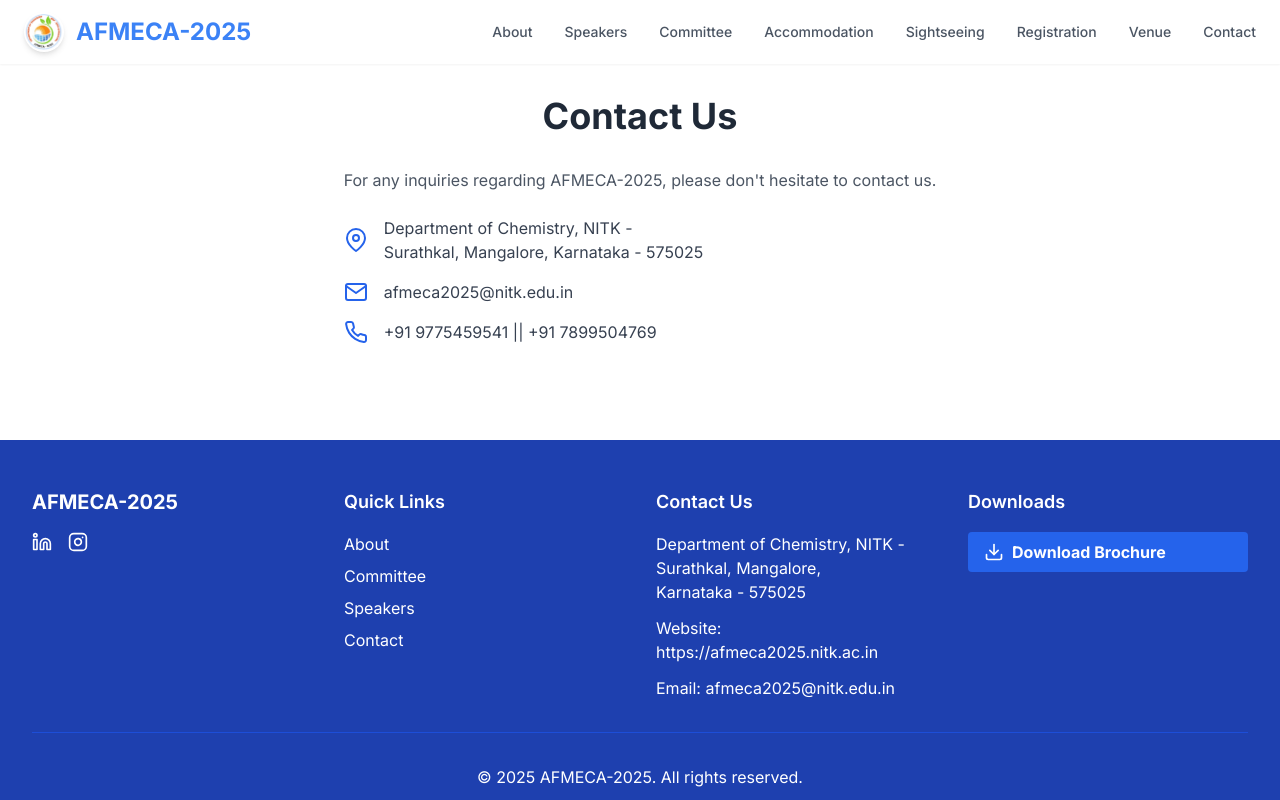
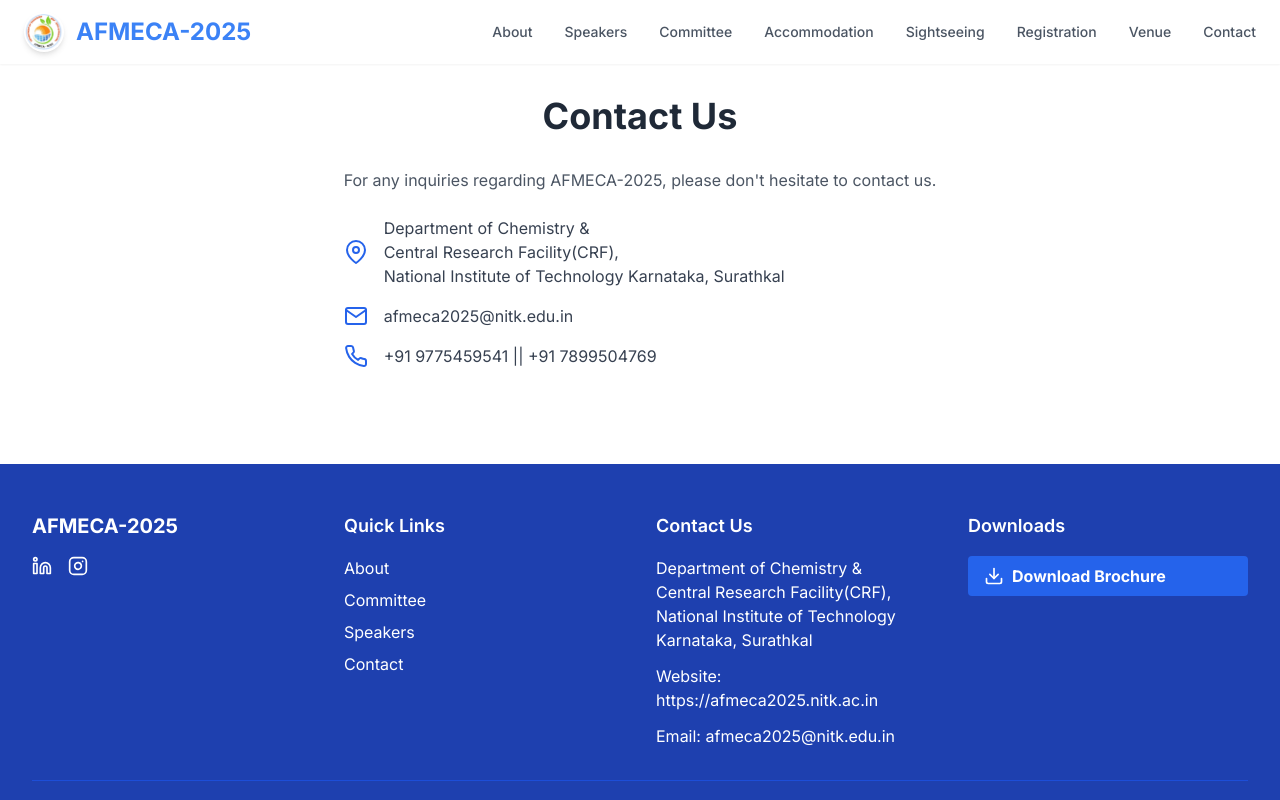
Before and after one commit to davepandit/National-Symposium-Chem-Dept, a React (Create React App) app: page /contact in a window 1280 px wide. Built offline with nearby package versions, Linux system fonts and the light colour scheme; the HTML template or start-up script is replaced by a standard one; a web font is replaced by a local one.

Commit message:
More UI fixes

```diff
--- a/src/components/Contact.js
+++ b/src/components/Contact.js
@@ -24,8 +24,9 @@
               <div className="flex items-center">
                 <MapPin className="w-6 h-6 text-blue-600 mr-4" />
                 <p className="text-gray-700">
-                  Department of Chemistry, NITK - <br />
-                  Surathkal, Mangalore, Karnataka - 575025
+                  Department of Chemistry & <br />
+                  Central Research Facility(CRF), <br /> National Institute of
+                  Technology Karnataka, Surathkal
                   <br />
                 </p>
               </div>
--- a/src/components/Footer.js
+++ b/src/components/Footer.js
@@ -14,7 +14,7 @@
 
   const handleDownloadBrochure = () => {
     const link = document.createElement("a");
-    link.href = "/documents/AFMECA-2025_Brochure.pdf";
+    link.href = "https://iris.nitk.ac.in/tk/afmeca2025";
     link.download = "AFMECA-2025 Brochure.pdf";
     document.body.appendChild(link);
     link.click();
@@ -75,9 +75,10 @@
             <h4 className="text-lg font-semibold mb-4">Contact Us</h4>
             <address className="not-italic flex flex-col gap-y-3">
               <div>
-                <p>Department of Chemistry, NITK -</p>
-                <p>Surathkal, Mangalore,</p>
-                <p>Karnataka - 575025</p>
+                <p>Department of Chemistry &</p>
+                <p>Central Research Facility(CRF),</p>
+                <p>National Institute of Technology</p>
+                <p>Karnataka, Surathkal</p>
               </div>
 
               <p>Website: https://afmeca2025.nitk.ac.in</p>
--- a/src/components/Speakers.js
+++ b/src/components/Speakers.js
@@ -87,11 +87,6 @@
     title: "Syngenta Biosciences Pvt. Ltd. Goa",
     image: null,
   },
-  {
-    name: "Ms. Veena",
-    title: "Forensic Science Laboratory Mangalore",
-    image: null,
-  },
 ].filter((speaker) => speaker.name !== "Prof. Sanjeev Chaudhari");
 
 const SpeakerCard = ({ speaker, index, inView }) => {
```
Also changed, not shown: 1 other file (tests, documents, lock files or other folders).
